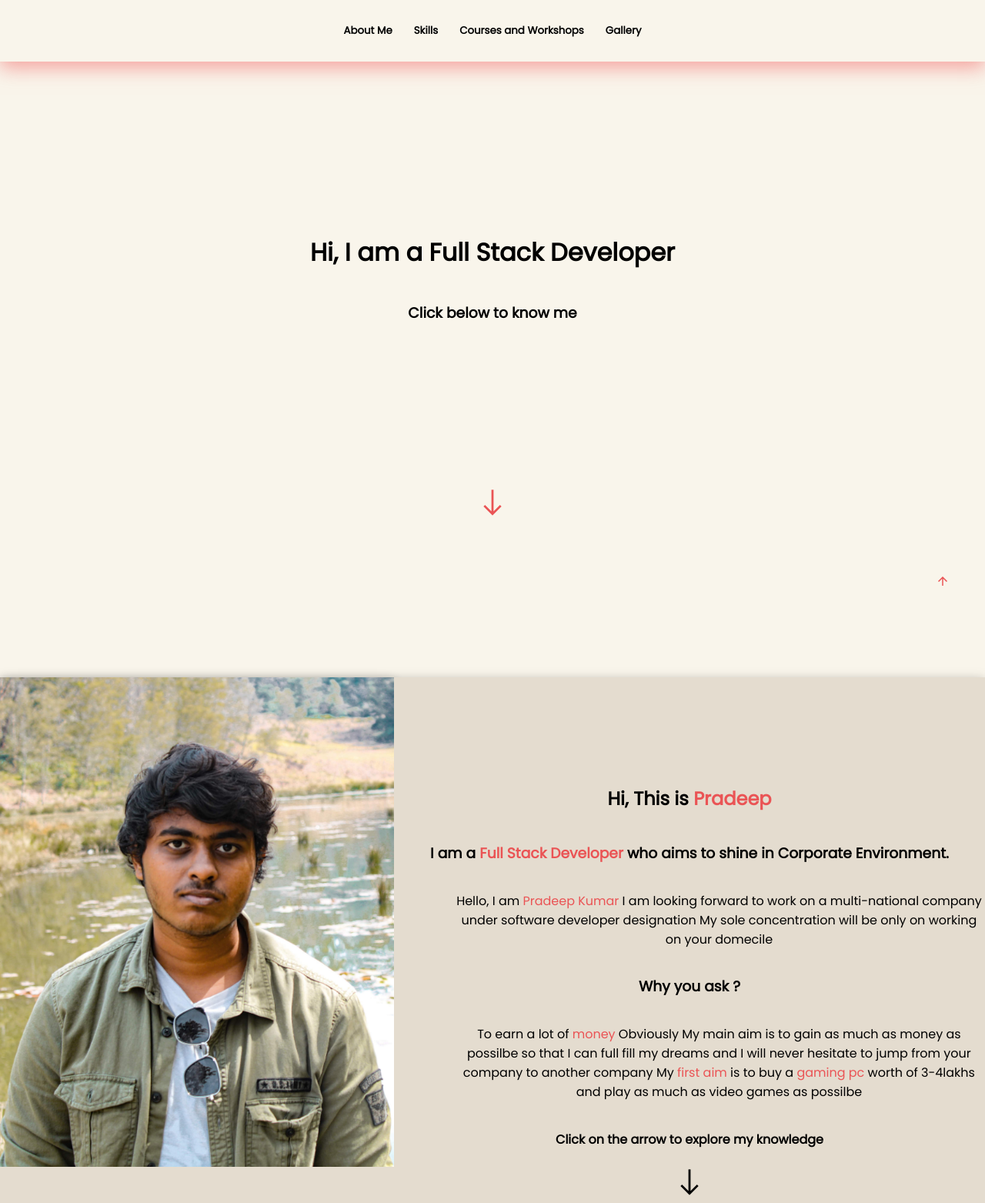
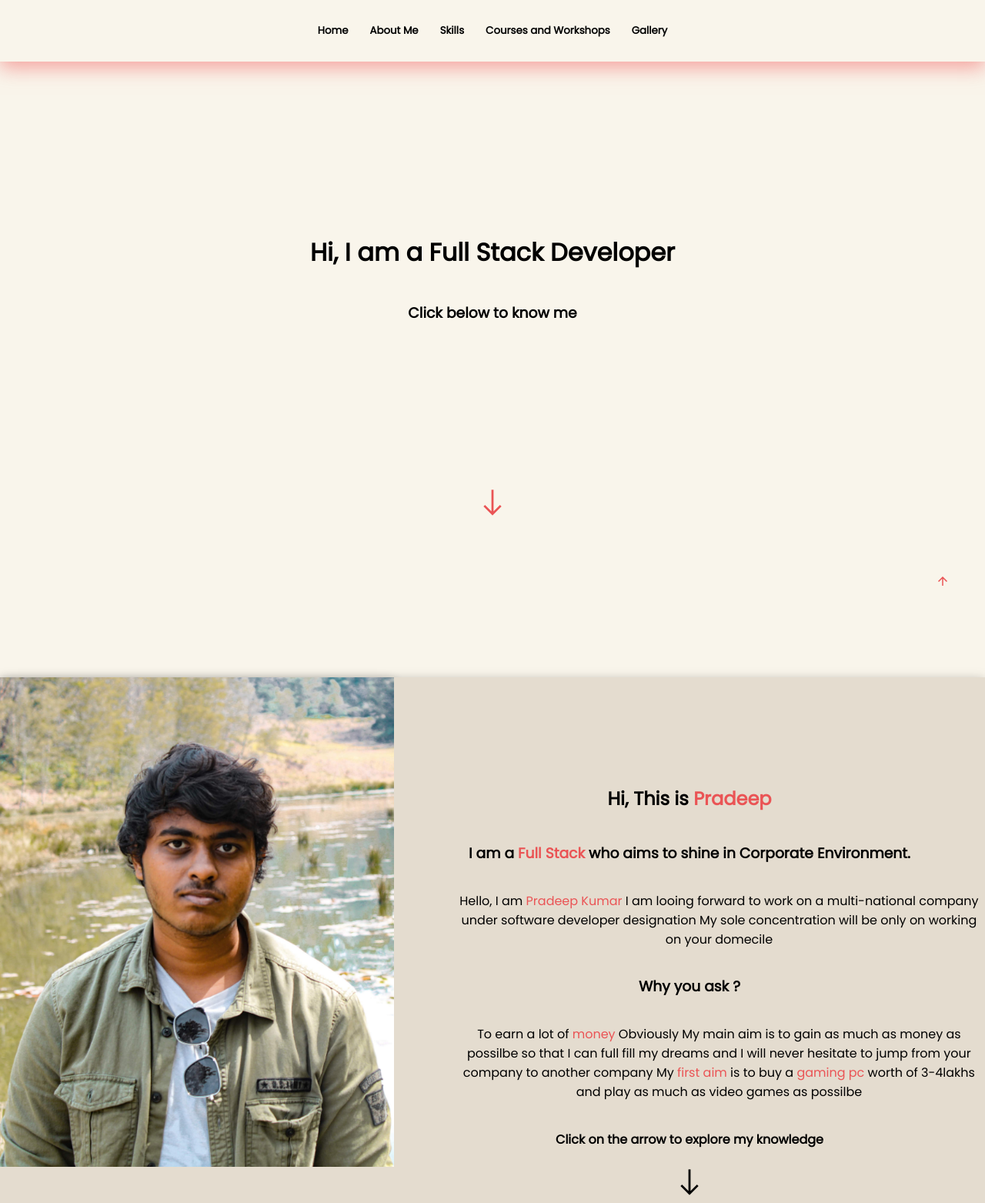
Before and after one commit to pradeepkumar112002/Portfolio_Initial, a plain HTML site: page Portfolio/index.html in a window 1280 px wide. Shown: the top 1563 px of the page at 77% size. Drawn offline with nearby package versions, Linux system fonts and the light colour scheme.

Commit message:
Update index.html

```diff
--- a/Portfolio/index.html
+++ b/Portfolio/index.html
@@ -14,6 +14,7 @@
     <nav class="nav" id="nav">
         <h1 id="head">Portfolio</h1>
         <div class="ele">
+        <button class="h"><a href="#">Home</a></button>
         <button> <a href="#second"> About Me</a></button>
         <button><a href="#third">Skills</a></button>
         <button><a href="#fourth">Courses and Workshops</a></button>
@@ -38,8 +39,8 @@
         </div>
         <div class="right-second  ">
             <h2>Hi, This is <span>Pradeep</span></h2>
-            <h3>I am a <span>Full Stack Developer</span> who aims to shine in Corporate Environment.</h3>
-            <p>Hello, I am <span>Pradeep Kumar</span>  I am looking forward to work on a multi-national company under software developer designation My sole concentration will be only on working on your domecile</p>
+            <h3>I am a <span>Full Stack</span> who aims to shine in Corporate Environment.</h3>
+            <p>Hello, I am <span>Pradeep Kumar</span>  I am looing forward to work on a multi-national company under software developer designation My sole concentration will be only on working on your domecile</p>
             <h3>Why you ask ?</h3>
             <p>To earn a lot of <span>money</span> Obviously
             My main aim is to gain as much as money as possilbe so that I can full fill my dreams and I will never hesitate to jump from your company to another company
```
